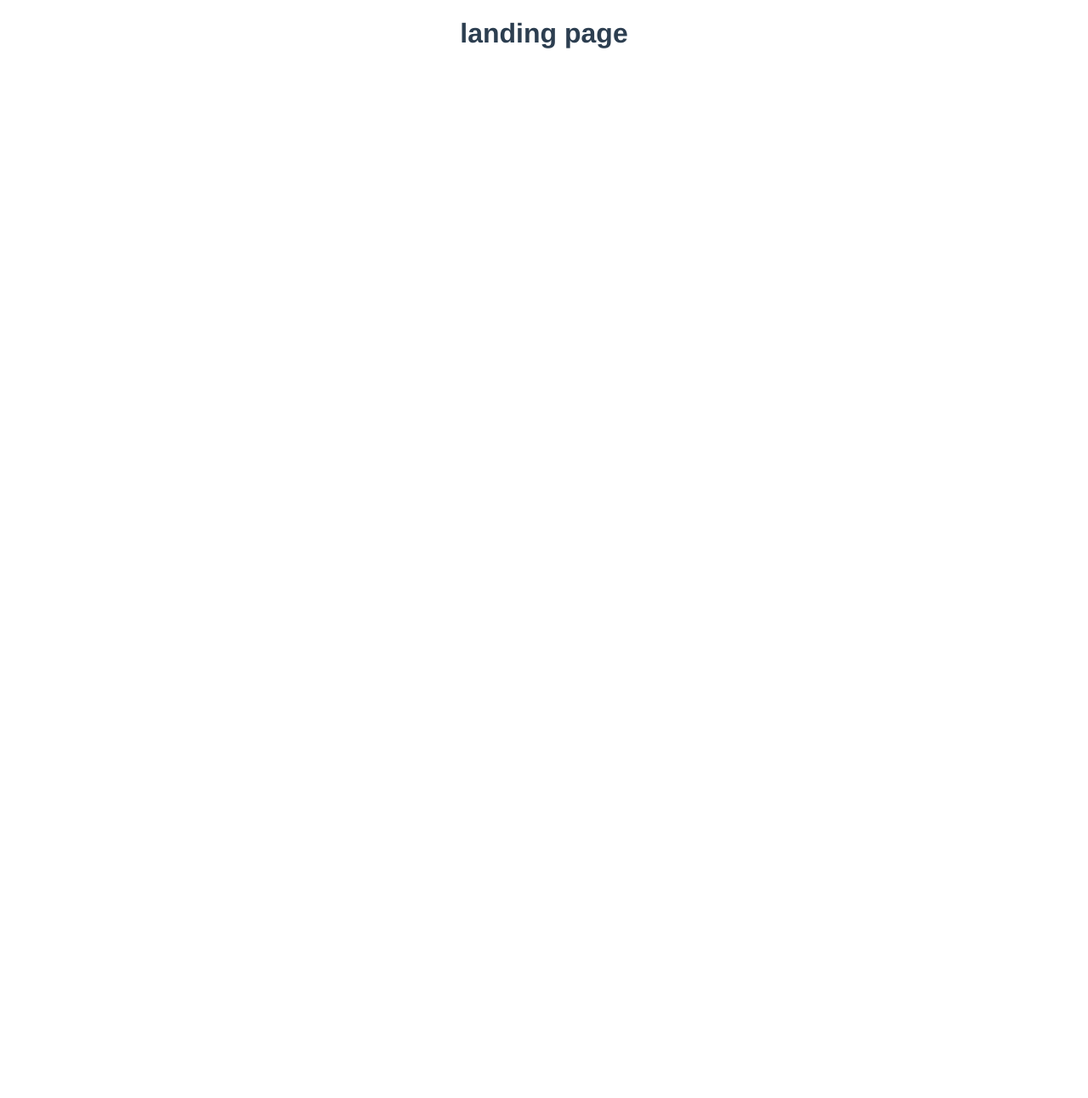
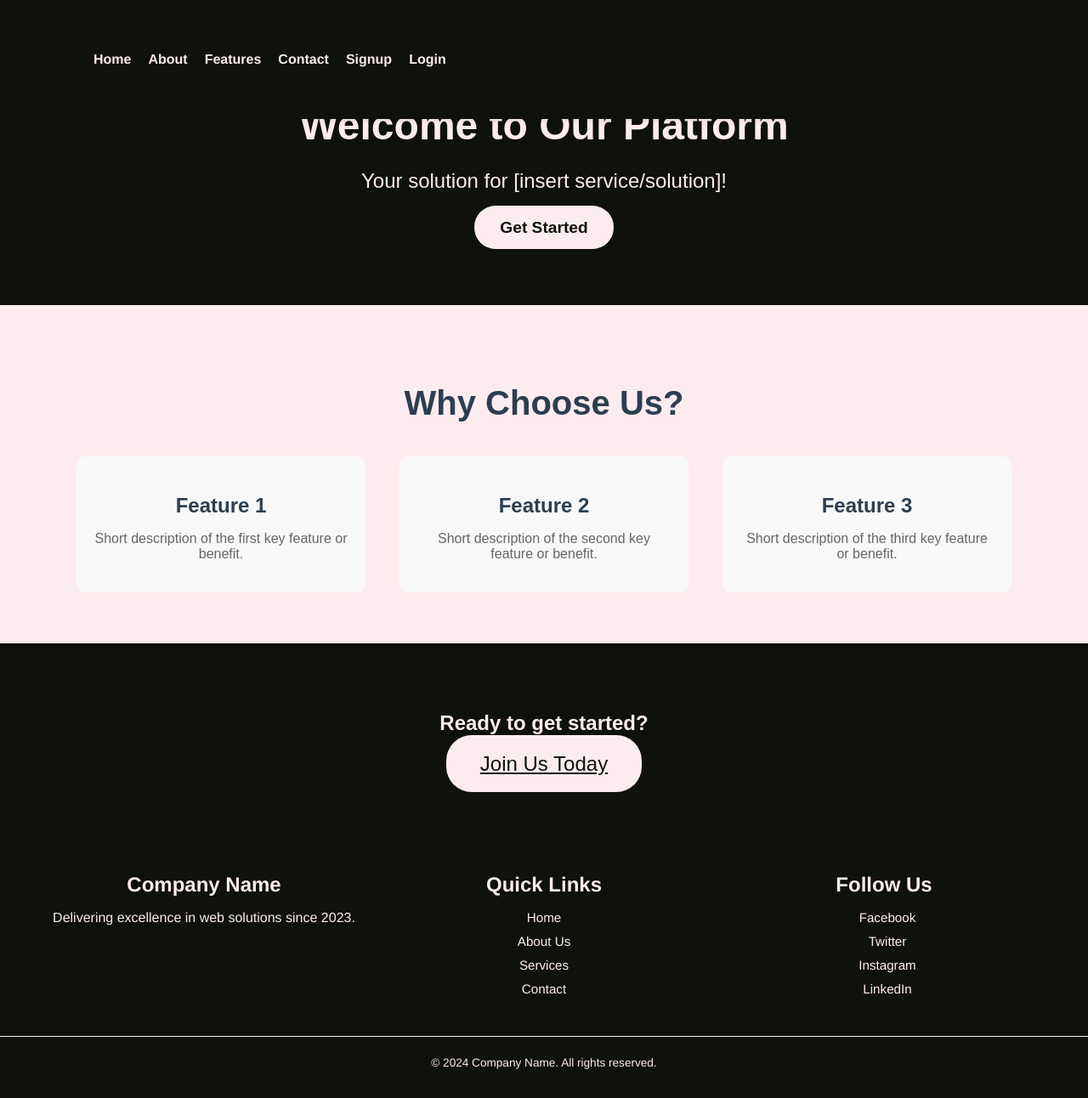
Before and after one commit to Abubakrhegazi/Restraunt-System, a Vue app in the folder frontend/: page / in a window 1280 px wide. Shown: the whole page at 85% size. Before the commit the page ends 800 px from the top, so only its background shows below. Built offline with nearby package versions, Linux system fonts and the light colour scheme.

Commit message:
landing page

```diff
--- a/frontend/public/index.html
+++ b/frontend/public/index.html
@@ -14,4 +14,10 @@
     <div id="app"></div>
     <!-- built files will be auto injected -->
   </body>
+
+  <style>
+    body{
+      margin: 0;
+    }
+  </style>
 </html>
--- a/frontend/src/components/inc/CustomButton.vue
+++ b/frontend/src/components/inc/CustomButton.vue
@@ -13,4 +13,6 @@
     }
 </script>
 
-<style></style>
+<style>
+
+</style>
--- /dev/null
+++ b/frontend/src/components/landingPage/LandingPageFooter.vue
@@ -0,0 +1,99 @@
+<template>
+    <footer class="footer">
+      <div class="footer-container">
+        <div class="footer-section">
+          <h3>Company Name</h3>
+          <p>Delivering excellence in web solutions since 2023.</p>
+        </div>
+
+        <div class="footer-section">
+          <h3>Quick Links</h3>
+          <ul>
+            <li><a href="#home">Home</a></li>
+            <li><a href="#about">About Us</a></li>
+            <li><a href="#services">Services</a></li>
+            <li><a href="#contact">Contact</a></li>
+          </ul>
+        </div>
+
+        <div class="footer-section">
+          <h3>Follow Us</h3>
+          <ul class="social-links">
+            <li><a href="#"><i class="fab fa-facebook"></i> Facebook</a></li>
+            <li><a href="#"><i class="fab fa-twitter"></i> Twitter</a></li>
+            <li><a href="#"><i class="fab fa-instagram"></i> Instagram</a></li>
+            <li><a href="#"><i class="fab fa-linkedin"></i> LinkedIn</a></li>
+          </ul>
+        </div>
+      </div>
+
+      <div class="footer-bottom">
+        <p>&copy; 2024 Company Name. All rights reserved.</p>
+      </div>
+    </footer>
+  </template>
+
+  <style scoped>
+  .footer {
+    background-color: #0F110C; /* Dark Red */
+    color: #FDECEF; /* White */
+    padding: 20px 0;
+    text-align: center;
+  }
+
+  .footer-container {
+    display: flex;
+    justify-content: space-between;
+    flex-wrap: wrap;
+    max-width: 1200px;
+    margin: 0 auto;
+    padding: 0 20px;
+  }
+
+  .footer-section {
+    flex: 1;
+    margin: 10px;
+  }
+
+  .footer-section h3 {
+    font-size: 1.5em;
+    margin-bottom: 10px;
+    color: #FDECEF;
+  }
+
+  .footer-section ul {
+    list-style-type: none;
+    padding: 0;
+  }
+
+  .footer-section ul li {
+    margin-bottom: 10px;
+  }
+
+  .footer-section ul li a {
+    color: #FDECEF;
+    text-decoration: none;
+    font-size: 0.95em;
+  }
+
+  .footer-section ul li a:hover {
+    text-decoration: underline;
+  }
+
+  .social-links i {
+    margin-right: 8px;
+  }
+
+  .footer-bottom {
+    margin-top: 20px;
+    font-size: 0.85em;
+    border-top: 1px solid #FDECEF;
+    padding-top: 10px;
+  }
+
+  @media (max-width: 768px) {
+    .footer-container {
+      flex-direction: column;
+    }
+  }
+  </style>
--- /dev/null
+++ b/frontend/src/components/landingPage/LandingPageHeader.vue
@@ -0,0 +1,66 @@
+<template>
+    <header class="sticky-header">
+      <div class="container">
+        <nav>
+          <ul>
+            <li><router-link to="/">Home</router-link></li>
+            <li><router-link to="/about">About</router-link></li>
+            <li><router-link to="/features">Features</router-link></li>
+            <li><router-link to="/contact">Contact</router-link></li>
+
+            <li><router-link to="/signup">Signup</router-link></li>
+            <li><router-link to="/login">Login</router-link></li>
+          </ul>
+        </nav>
+      </div>
+    </header>
+  </template>
+
+  <style scoped>
+  /* Sticky Header Styles */
+  .sticky-header {
+    position: fixed;
+    top: 0;
+    left: 0;
+    width: 100%;
+    background-color: #0F110C; /* Dark red background */
+    color: #FDECEF; /* White text */
+    padding: 15px 0;
+    z-index: 1000; /* Ensures the header stays on top */
+    box-shadow: 0 2px 5px rgba(0, 0, 0, 0.1); /* Subtle shadow for separation */
+  }
+
+  .sticky-header .container {
+    max-width: 1200px;
+    margin: 0 auto;
+    display: flex;
+    justify-content: space-between;
+    align-items: center;
+  }
+
+  .sticky-header nav ul {
+    list-style: none;
+    display: flex;
+    gap: 20px;
+  }
+
+  .sticky-header nav ul li {
+    display: inline;
+  }
+
+  .sticky-header nav ul li a {
+    color: #FDECEF;
+    text-decoration: none;
+    font-weight: bold;
+    transition: color 0.3s ease;
+  }
+
+  .sticky-header nav ul li a:hover {
+    color: #ffcccb; /* Lightened red on hover */
+  }
+
+  /* Add some padding to the body to prevent content from hiding behind the header */
+  body {
+    padding-top: 70px; /* Adjust based on header height */
+  }
+  </style>
--- a/frontend/src/router/index.js
+++ b/frontend/src/router/index.js
@@ -1,6 +1,7 @@
 import { createRouter, createWebHistory } from 'vue-router'
 import UserLogin from '@/views/auth/UserLogin.vue'
 import HomeView from '@/views/HomeView.vue'
+import UserRegestiration from '@/views/auth/UserRegestiration.vue'
 
 const routes = [
   {
@@ -12,6 +13,11 @@ const routes = [
     path: '/login',
     name: 'userlogin',
     component: UserLogin
+  },
+  {
+    path: '/signup',
+    name:  'useregestiration',
+    component:  UserRegestiration
   }
 ]
 
--- a/frontend/src/views/HomeView.vue
+++ b/frontend/src/views/HomeView.vue
@@ -1,13 +1,165 @@
 <template>
   <div class="home">
-    <h1>landing page</h1>
+    <LandingPageHeader/>
+    <main class="landing">
+    <!-- Hero Section -->
+    <section class="hero">
+      <div class="hero-content">
+        <h1>Welcome to Our Platform</h1>
+        <p>Your solution for [insert service/solution]!</p>
+        <a href="#signup" class="btn">Get Started</a>
+      </div>
+    </section>
+
+    <!-- Features Section -->
+    <section class="features">
+      <div class="container">
+        <h2>Why Choose Us?</h2>
+        <div class="features-grid">
+          <div class="feature-item">
+            <h3>Feature 1</h3>
+            <p>Short description of the first key feature or benefit.</p>
+          </div>
+          <div class="feature-item">
+            <h3>Feature 2</h3>
+            <p>Short description of the second key feature or benefit.</p>
+          </div>
+          <div class="feature-item">
+            <h3>Feature 3</h3>
+            <p>Short description of the third key feature or benefit.</p>
+          </div>
+        </div>
+      </div>
+    </section>
+
+    <!-- CTA Section -->
+    <section class="cta-section">
+      <div class="cta-content">
+        <h2>Ready to get started?</h2>
+        <a href="#signup" class="btn btn-large">Join Us Today</a>
+      </div>
+    </section>
+  </main>
+  <LandingPageFooter/>
   </div>
 </template>
 
 <script>
 // @ is an alias to /src
+import LandingPageFooter from '@/components/landingPage/LandingPageFooter.vue';
+import LandingPageHeader from '@/components/landingPage/LandingPageHeader.vue';
 
 export default {
-  name: 'HomeView'
+  name: 'HomeView',
+  components: {
+    LandingPageFooter,
+    LandingPageHeader
+  },
+  setup(){
+
+  }
 }
 </script>
+
+<style scoped>
+/* Landing Page Styles */
+.landing {
+  font-family: Arial, sans-serif;
+}
+
+/* Hero Section */
+.hero {
+  background-color: #0F110C; /* Dark red */
+  color: #FDECEF;
+  padding: 80px 20px;
+  text-align: center;
+}
+
+.hero h1 {
+  font-size: 3em;
+  margin-bottom: 20px;
+}
+
+.hero p {
+  font-size: 1.5em;
+  margin-bottom: 30px;
+}
+
+.hero .btn {
+  background-color: #FDECEF; /* White */
+  color: #0F110C;
+  padding: 15px 30px;
+  border-radius: 25px;
+  font-weight: bold;
+  text-decoration: none;
+  font-size: 1.2em;
+  transition: background-color 0.3s ease, color 0.3s ease;
+}
+
+.hero .btn:hover {
+  background-color: #0F110C;
+  color: #FDECEF;
+}
+
+/* Features Section */
+.features {
+  background-color: #FDECEF;
+  padding: 60px 20px;
+  text-align: center;
+}
+
+.features h2 {
+  font-size: 2.5em;
+  margin-bottom: 40px;
+}
+
+.features-grid {
+  display: flex;
+  gap: 40px;
+  justify-content: center;
+  flex-wrap: wrap;
+}
+
+.feature-item {
+  background-color: #f8f8f8;
+  padding: 20px;
+  border-radius: 10px;
+  width: 300px;
+}
+
+.feature-item h3 {
+  font-size: 1.5em;
+  margin-bottom: 10px;
+}
+
+.feature-item p {
+  font-size: 1em;
+  color: #666666;
+}
+
+/* CTA Section */
+.cta-section {
+  background-color: #0F110C;
+  color: #FDECEF;
+  padding: 60px 20px;
+  text-align: center;
+}
+
+.cta-section .btn-large {
+  background-color: #FDECEF;
+  color: #0F110C;
+  padding: 20px 40px;
+  font-size: 1.5em;
+  border-radius: 30px;
+}
+
+.cta-section .btn-large:hover {
+  background-color: #0F110C;
+  color: #FDECEF;
+}
+
+.container {
+  max-width: 1200px;
+  margin: 0 auto;
+}
+</style>
--- a/frontend/src/views/auth/UserLogin.vue
+++ b/frontend/src/views/auth/UserLogin.vue
@@ -19,11 +19,11 @@
     </div>
 
     <!-- Footer Section -->
-    <footer class="footer">
+    <!-- <footer class="footer">
       <p>Contact Us</p>
       <p>Email: support@mycompany.com</p>
       <p>Phone: +1 (800) 123-4567</p>
-    </footer>
+    </footer> -->
   </div>
 </template>
 
--- a/frontend/src/views/auth/UserRegestiration.vue
+++ b/frontend/src/views/auth/UserRegestiration.vue
@@ -0,0 +1,13 @@
+<template>
+  <div>hello</div>
+</template>
+
+<script>
+export default {
+
+}
+</script>
+
+<style>
+
+</style>
```
